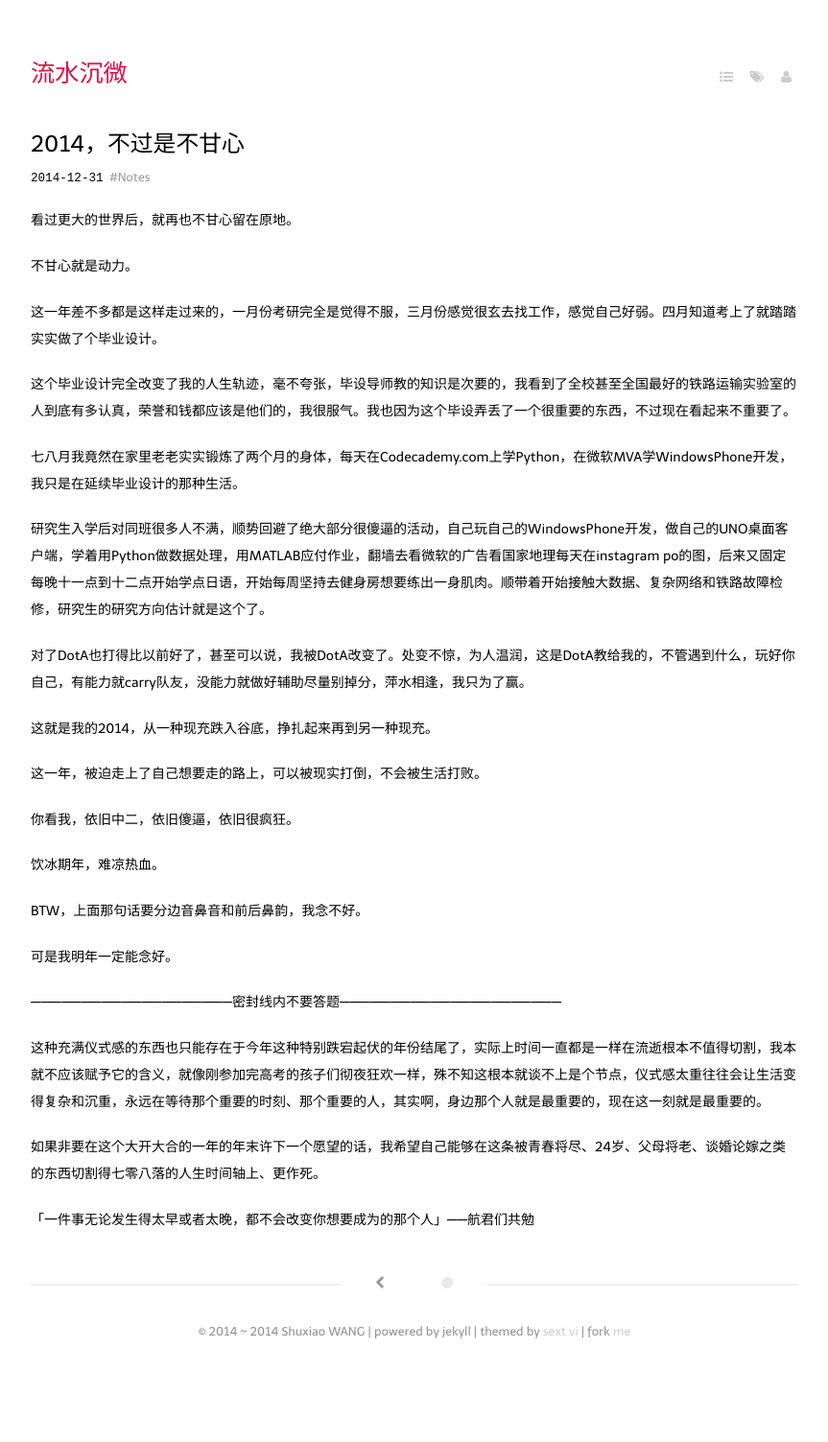
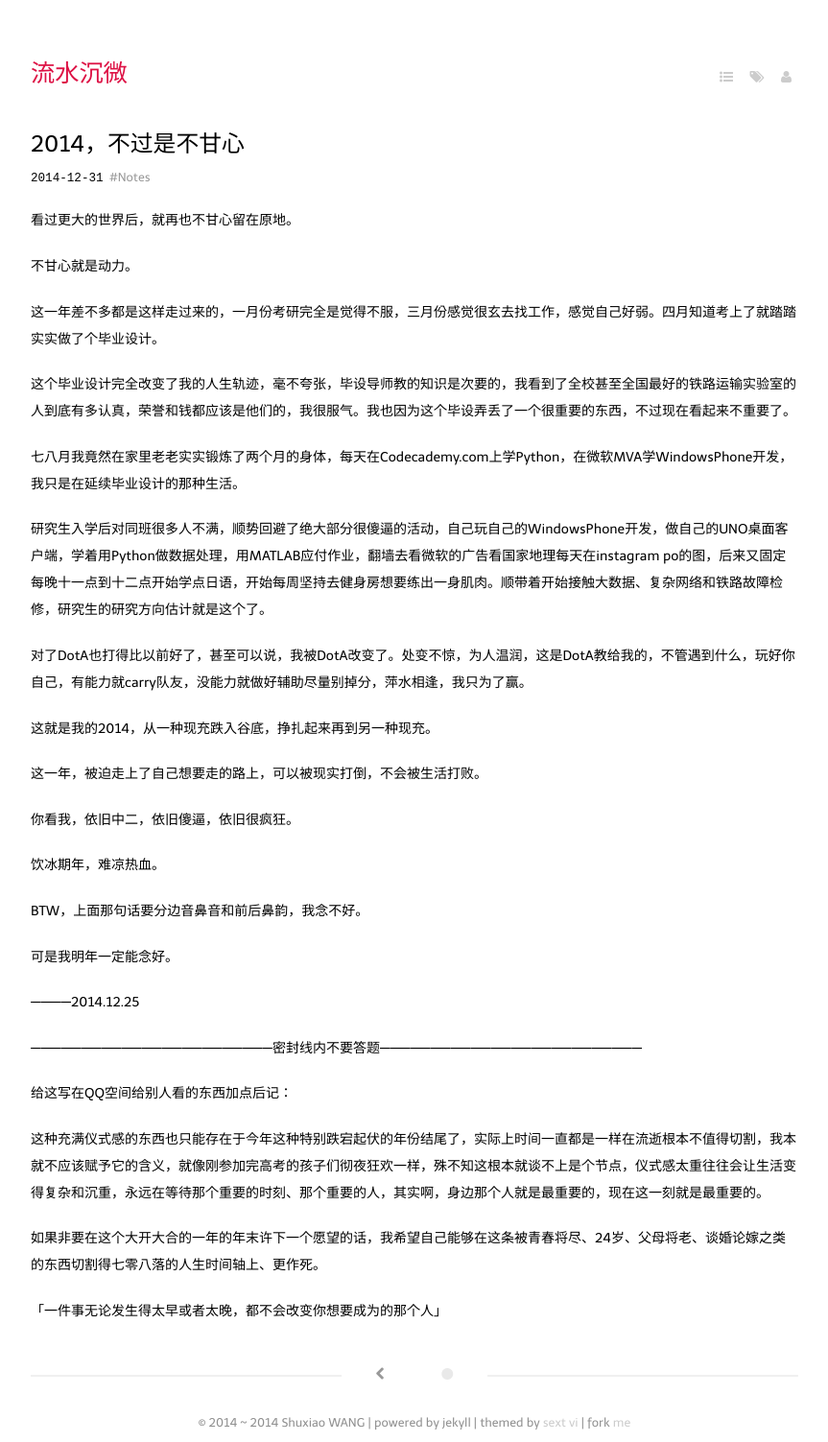
Before and after one commit to keaising/blogs, a Jekyll site: the page built from _posts/2014-12-31-a-fantasy-year.markdown, in a window 1280 px wide. Shown: the whole page at 96% size, without its empty margins (208-1071 px from the left). Built offline with Jekyll 4.4.1, drawn with Linux system fonts in a browser that asks for light colours; some web fonts are replaced; Markdown is read by kramdown in place of the engine named in the settings; a script that is not in the unit is left out; before the commit the page ends 1408 px from its top, so only the background shows below that.

Commit message:
and a new post

```diff
--- a/_posts/2014-12-31-a-fantasy-year.markdown
+++ b/_posts/2014-12-31-a-fantasy-year.markdown
@@ -38,10 +38,14 @@ BTW，上面那句话要分边音鼻音和前后鼻韵，我念不好。
 
 可是我明年一定能念好。
 
-————————————————————密封线内不要答题——————————————————————
+————2014.12.25
+
+————————————————————————密封线内不要答题——————————————————————————
+
+给这写在QQ空间给别人看的东西加点后记：
 
 这种充满仪式感的东西也只能存在于今年这种特别跌宕起伏的年份结尾了，实际上时间一直都是一样在流逝根本不值得切割，我本就不应该赋予它的含义，就像刚参加完高考的孩子们彻夜狂欢一样，殊不知这根本就谈不上是个节点，仪式感太重往往会让生活变得复杂和沉重，永远在等待那个重要的时刻、那个重要的人，其实啊，身边那个人就是最重要的，现在这一刻就是最重要的。
 
 如果非要在这个大开大合的一年的年末许下一个愿望的话，我希望自己能够在这条被青春将尽、24岁、父母将老、谈婚论嫁之类的东西切割得七零八落的人生时间轴上、更作死。
 
-「一件事无论发生得太早或者太晚，都不会改变你想要成为的那个人」——航君们共勉
+「一件事无论发生得太早或者太晚，都不会改变你想要成为的那个人」
```
